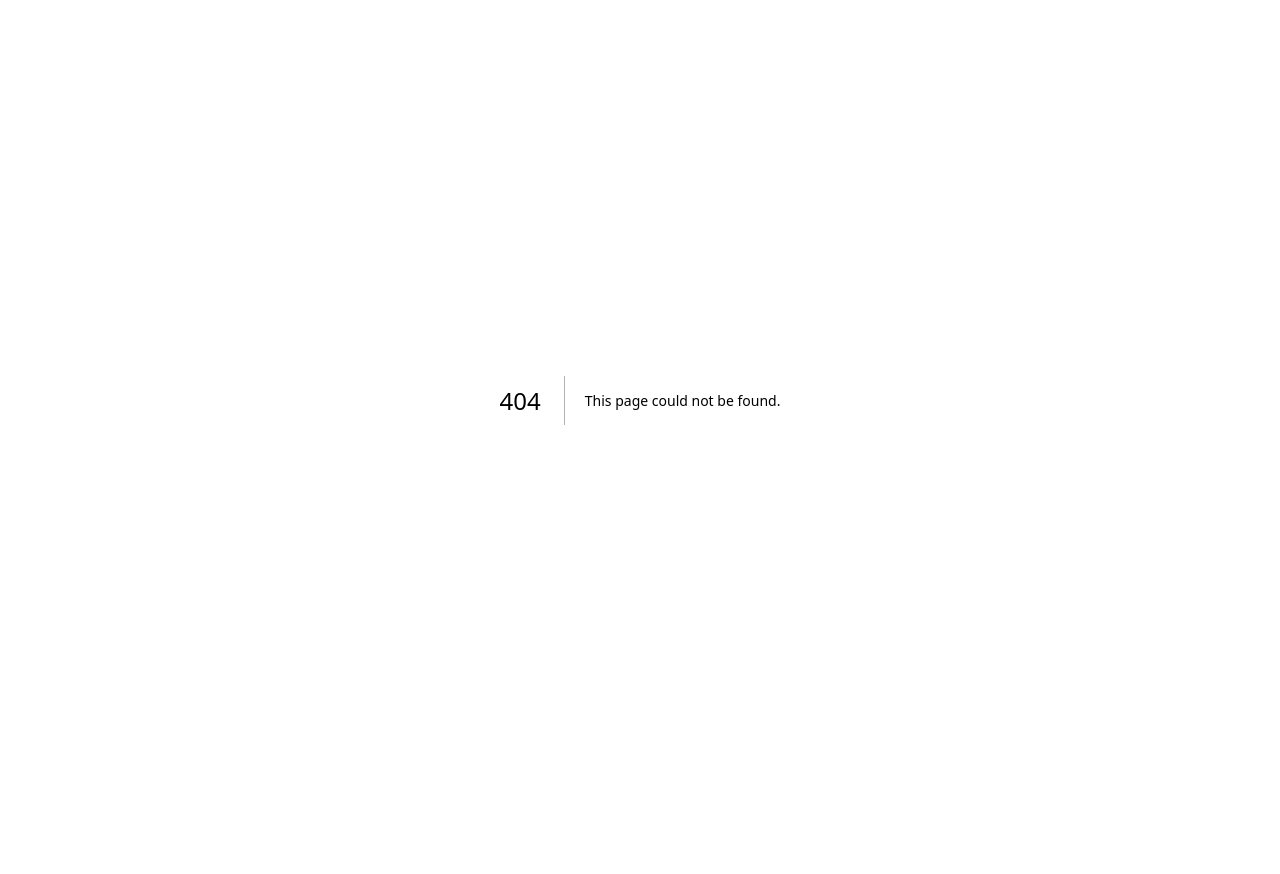
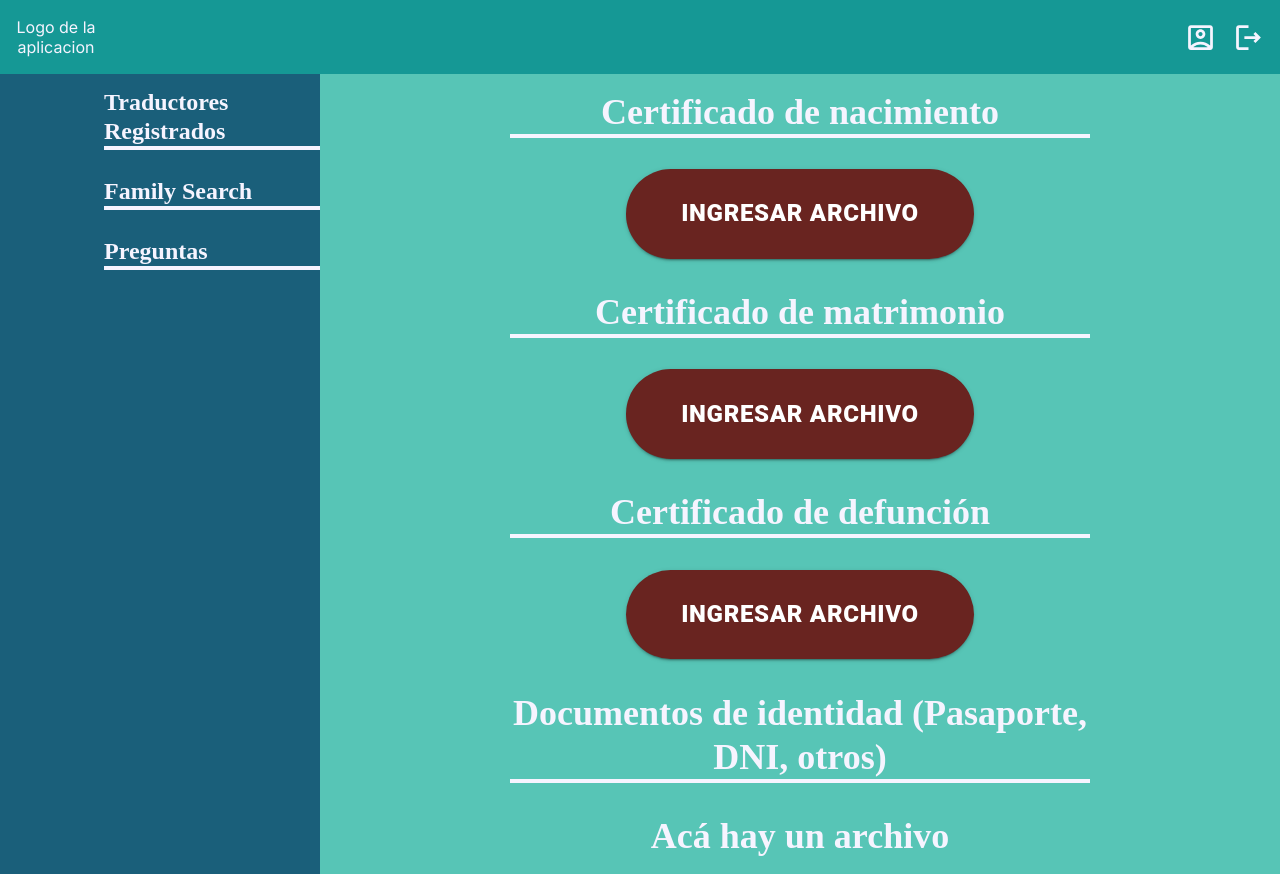
Before and after one commit to FedericoArielLotitto/TramitArte-frontend, a Next.js app: page /avo in a window 1280 px wide. Before the commit this address had no page. Before the commit the page ends 800 px from the top, so only its background shows below. Built offline with nearby package versions, Linux system fonts and the light colour scheme.

Commit message:
todo desktop realizado, falta la funcionalidad de agregar archivos al AVO

```diff
--- /dev/null
+++ b/src/app/avo/page.css
@@ -0,0 +1,92 @@
+.contenido{
+    display: grid;
+    align-items: center;
+    justify-content: center;
+}
+
+.card{
+    width: 36.3rem;
+    height: 100%;
+    font-family: 'Montserrat';
+    font-style: normal;
+    font-weight: 600;
+    font-size: 2.25rem;
+    line-height: 2.75rem;
+    display: grid;
+    text-align: center;
+    align-items: center;
+    color: #F6F4FF;
+}
+
+.file-title{
+    border-bottom: 4px solid;
+}
+
+
+.modal-content{
+    width: 55rem;
+    height: 28rem;
+    background: #FFFFFF;
+    border: 1px solid rgba(0, 43, 91, 0.5);
+    border-radius: 1.25rem;
+}
+
+.modal-container{
+    display: flex;
+    align-items: center;
+    justify-content: center;
+}
+
+.name-edit{
+    display: flex;
+    justify-content: space-around;
+    align-items: center;
+    padding-top: 1.875em;
+    width: 100%;
+    height: 6em;
+}
+
+.name-file{
+    font-family: 'Montserrat';
+    font-style: normal;
+    font-weight: 600;
+    font-size: 1.5em;
+    line-height: 1.8em;
+    color: #000000;
+}
+
+.drag-drop-file{
+    width: 801px;
+    height: 278.09px;
+    display: grid;
+    justify-content: center;
+    align-items: center;
+
+    background: rgba(255, 255, 255, 0.8);
+    border: 2px solid rgba(0, 43, 91, 0.7);
+}
+
+.drop-file-container{
+    display: grid;
+    justify-content: center;
+    align-items: center;
+    height: 80%;
+}
+
+.text-container{
+    display: flex;
+
+    font-family: 'Montserrat';
+    font-style: normal;
+    font-weight: 600;
+    font-size: 24px;
+    line-height: 29px;
+    text-align: center;
+
+    color: #002B5B;
+}
+
+.icon-container{
+    display: flex;
+    justify-content: center;
+}
--- /dev/null
+++ b/src/app/avo/page.js
@@ -0,0 +1,101 @@
+"use client"
+
+import MenuComponent from "@/components/moleculas/menu/menu"
+import { HeaderComponent } from "../home/header/header"
+import "../home/home.css"
+import "./page.css"
+import ButtomSubmitSecundarioDesktop from "@/components/atomos/button/submit/secundarioDesktop/ButtomSubmitSecundarioDesktop"
+import { useState } from "react"
+import { Button, Modal } from "@mui/material"
+import ModeEditOutlineOutlinedIcon from '@mui/icons-material/ModeEditOutlineOutlined';
+import FileUploadOutlinedIcon from '@mui/icons-material/FileUploadOutlined';
+
+const styleButton = {
+    fontFamily: 'Montserrat',
+    fontStyle: "normal",
+    fontWeight: 600,
+    fontSize: "24px",
+    lineHeight: "29px",
+    textAlign: "center",
+    padding:0,
+    paddingLeft: 5,
+    color: "#57C5B6"
+}
+
+const AvoComponent = () => {
+    const menuUser = ["Traductores Registrados", "Family Search", "Preguntas"]
+   // const fileTitles = ["Certificado de nacimiento", "Certificado de matrimonio", "Certificado de defunción", "Documentos de identidad(Pasaporte, DNI, otros)"]
+    const [isModalOpen, setIsModalOpen] = useState(false)
+    const avo1 = ""
+    const avo2 = ""
+    const avo3 = ""
+    const avo4 = []
+
+    const fileCards = [
+        { title: "Certificado de nacimiento", variable: avo1 },
+        { title: "Certificado de matrimonio", variable: avo2 },
+        { title: "Certificado de defunción", variable: avo3 },
+        { title: "Documentos de identidad (Pasaporte, DNI, otros)", variable: avo4 },
+      ];
+
+    const handleModal = () => {
+        setIsModalOpen(!isModalOpen)
+    }
+
+    const handleFileSelect = () => {
+        document.getElementById('file-input').click();
+    };
+
+    return(
+    <div class="container">
+        <HeaderComponent/>
+        <div className="home-conteiner">
+            <div className="columns-container">
+              <MenuComponent array={menuUser}/>
+              <div className="contenido">
+                {fileCards.map((card, index) => (
+                    <div className="card" key={index}>
+                        <div className="file-title">
+                            <p>{card.title}</p>
+                        </div>
+                        <div className="file-btn">
+                            {card.variable === "" || card.variable === [] ? (
+                            <ButtomSubmitSecundarioDesktop text="Ingresar archivo" event={handleModal} />
+                            ) : (
+                            <p>Acá hay un archivo</p>
+                            )}
+                        </div>
+                    </div>
+                    ))}
+                </div>
+            </div>
+        </div>
+        <Modal open={isModalOpen} onClose={handleModal} className="modal-container">
+            <div className="modal-content">
+                <div className="name-edit">
+                    <div className="name-file">
+                        <p>Nombre: Partida de nacimiento Horacio Quiroga</p>
+                    </div>
+                    <ModeEditOutlineOutlinedIcon style={{width:"3rem", height:"3rem", color:"#1A5F7A"}}/>
+                </div>
+                <div className="drop-file-container">
+                    <div className="drag-drop-file">
+                        <div className="icon-container">
+                            <FileUploadOutlinedIcon style={{color:"#57C5B6", width:"9rem", height:"9rem"}}/>
+                        </div>
+                        <div className="text-container">
+                            <p>Arrastrá y soltá el archivo o </p>
+                            <Button className="upload-button" onClick={handleFileSelect} style={styleButton}>
+                                <p>elegí uno</p>
+                            </Button>
+                             <input type="file" id="file-input" style={{ display: 'none' }} />
+                        </div>
+                    </div>
+                </div>
+            </div>
+        </Modal>
+    </div>
+    )
+}
+
+export default AvoComponent
--- a/src/app/home/tramite/tramite.css
+++ b/src/app/home/tramite/tramite.css
@@ -9,6 +9,7 @@
     display: grid;
     align-items: center;
     text-align: center;
+    justify-content: center;
     color: #692420;
     font-style: normal;
     width: 37rem;
--- a/src/app/home/tramite/tramite.js
+++ b/src/app/home/tramite/tramite.js
@@ -56,9 +56,9 @@ const TramiteComponent = () => {
               <div className="p2-t">
                 <p>¡Inicialo acá y conseguí tu ciudadanía!</p>
               </div>
-              <div className="tramite-bottom">
-                <ButtomSubmitSecundarioDesktop text={"Iniciar trámite"} event={handleClick} />
-              </div>
+                <div className="tramite-bottom">
+                  <ButtomSubmitSecundarioDesktop text={"Iniciar trámite"} event={handleClick} />
+                </div>
             </div>
           )}
         </div>
```
